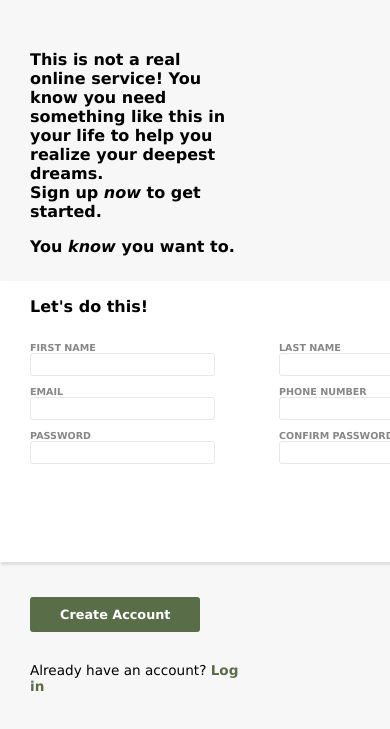
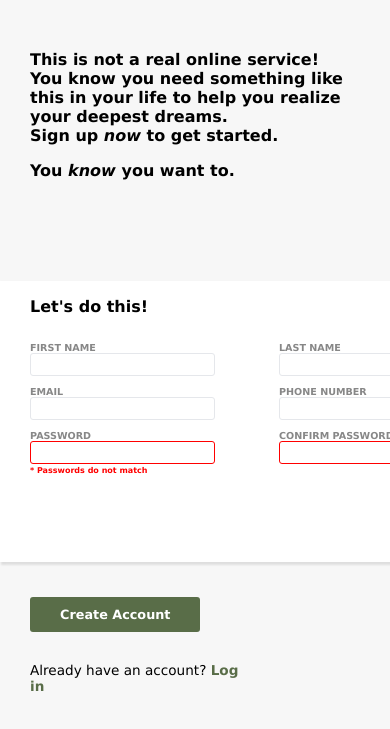
Before and after one commit to CarlosAndres41/project-sign-up-form, a plain HTML site: page index.html in a window 390 px wide. Shown: the part 169-898 px from the top of the page. Drawn offline with Linux system fonts and the light colour scheme.

Commit message:
Add styling for unmatching passwords

```diff
--- a/index.html
+++ b/index.html
@@ -29,7 +29,7 @@
             </div>
             <div class="form">
                 <p>Let's do this!</p>
-                <form action="">
+                <form action="" id="main-form">
                     <div class="form-pair">
                         <div class="form-item">
                             <label for="f-name">FIRST NAME</label>
@@ -53,17 +53,18 @@
                     <div class="form-pair">
                         <div class="form-item">
                             <label for="pwd">PASSWORD</label>
-                            <input type="password" name="pwd" id="pwd" required>
+                            <input class="error" type="password" name="pwd" id="pwd" required>
                         </div>
                         <div class="form-item">
                             <label for="pwd-conf">CONFIRM PASSWORD</label>
-                            <input type="password" name="pwd-conf" id="pwd-conf" required>
+                            <input class="error" type="password" name="pwd-conf" id="pwd-conf" required>
                         </div>
                     </div>
                 </form>
+                <p class="pwd-error">* Passwords do not match</p>
             </div>
             <div class="submit bg-accent">
-                <button type="submit">Create Account</button>
+                <button type="submit" form="main-form">Create Account</button>
                 <p>Already have an account? <a href="http://example.com">Log in</a></p>
             </div>
         </section>
--- a/style.css
+++ b/style.css
@@ -123,6 +123,15 @@ body {
     box-shadow: 2px 2px 2px 1px rgba(0, 0, 255, .2);
 }
 
+input.error {
+    border: 1px solid red;
+}
+
+.pwd-error {
+    color: red;
+    font-size: 0.5rem;
+    margin-top: 2px;
+}
 
 .submit button {
     font: inherit;
@@ -168,6 +177,10 @@ body {
         margin-top: 20px;
     }
 
+    .intro {
+        padding-right: 35px;
+    }
+
     .intro p:nth-child(1) {
         margin-top: 50px;
     }
```
